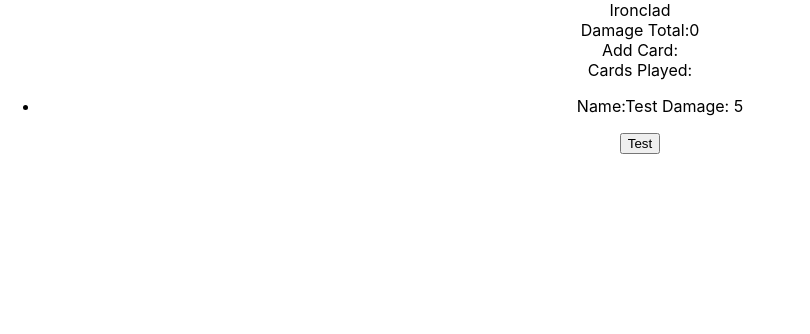
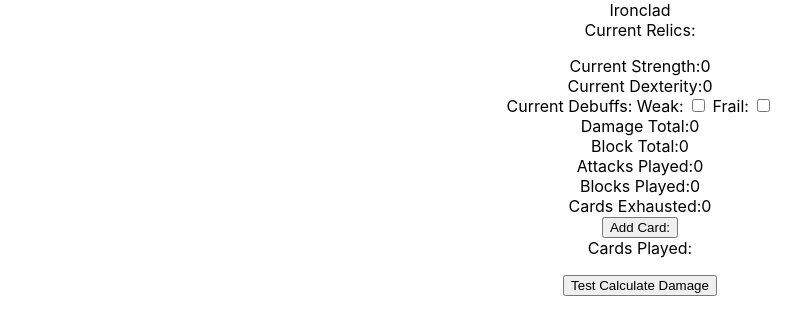
Before and after one commit to Pfdiamond13/spireslayer, a React (Create React App) app: page / in a window 1280 px wide. Shown: the top 334 px of the page, without its empty margins (0-810 px from the left). Built offline with nearby package versions, Linux system fonts and the light colour scheme.

Commit message:
Implement basic attr and functionality

```diff
--- a/src/App.tsx
+++ b/src/App.tsx
@@ -1,72 +1,171 @@
 import React from 'react';
 import './App.css';
+
+// TODO Figure out how to do exhaust cards
 
 interface Props {
 }
 
 interface State {
   dmgTotal: number
-  listOfCardsPlayed: {name: string, dmg: number}[]
+  blockTotal: number
+  listOfCardsPlayed: {name: string, dmg: number, block: number, type: string}[]
+  strength: number,
+  dexterity: number,
+  selfIsWeak: boolean,
+  selfIsFrail: boolean,
+  enemyIsVunerable: boolean,
+  listOfRelics: { name: string, attr:string }[],
+  numberOfAttacks: number,
+  numberOfBlocks: number,
+  cardsExhausted: number,
 }
 class App extends React.Component< Props, State > {
   constructor(props: Props) {
     super(props);
-    this.state = { dmgTotal: 0, listOfCardsPlayed: [{ name: 'Test', dmg: 5 }] };
+    this.state = {
+      dmgTotal: 0,
+      blockTotal: 0,
+      listOfCardsPlayed: [],
+      strength: 0,
+      dexterity: 0,
+      selfIsWeak: false,
+      selfIsFrail: false,
+      enemyIsVunerable: false,
+      listOfRelics: [],
+      numberOfAttacks: 0,
+      numberOfBlocks: 0,
+      cardsExhausted: 0,
+    };
   }
 
+  // Change 0.25 to dynamic if certain relic
+  // Update function to be based on per card not total?
+  // Change how str works here currently broken on weak
+  // Update to increment number of Attacks played
   calculateDamge = () => {
-    let basicDamage = this.state.listOfCardsPlayed.reduce((acc, obj) => (acc + obj.dmg), 0);
+    const { listOfCardsPlayed, selfIsWeak, enemyIsVunerable, strength } = this.state;
+    let basicDamage = listOfCardsPlayed.reduce((acc, obj) => (acc + obj.dmg), 0);
+    if (selfIsWeak) {
+      basicDamage = Math.floor(basicDamage - (basicDamage * 0.25));
+    }
+    if (enemyIsVunerable) {
+      basicDamage = Math.floor(basicDamage + (basicDamage * 0.50));
+    }
+    if (strength > 0 || strength < 0) {
+      basicDamage += (listOfCardsPlayed.length * strength);
+    }
     this.setState({ dmgTotal: basicDamage });
   }
 
+  // Change 0.25 to dynamic if certain relic
+  // Update function to be based on per card not total?
+  // Change how dex works here, currently broken with frail
+  // Update to increment number of blocks played
+  calculateBlock = () => {
+    const { listOfCardsPlayed, selfIsFrail, dexterity } = this.state;
+    let basicBlock = listOfCardsPlayed.reduce((acc, obj) => (acc + obj.block), 0);
+    if (selfIsFrail) {
+      basicBlock = Math.floor(basicBlock - (basicBlock * 0.25));
+    }
+    if (dexterity > 0 || dexterity < 0) {
+      basicBlock += (listOfCardsPlayed.length * dexterity);
+    }
+    this.setState({ blockTotal: basicBlock });
+  }
+
+  // Replace static data with real cards
+  // Cards need to show how dmg is effected by dmg or buffs/debuffs
+  addCard = () => {
+    this.setState({ listOfCardsPlayed: [...this.state.listOfCardsPlayed, { name: 'Strike', dmg: 6, block: 0, type: 'attack' }] });
+  }
+
+  // Ask Ben about this type
+  controlDebuff = (e: any) => {
+    if (e.target.value === 'frail') {
+      this.setState((prevState) => ({ selfIsFrail: !prevState.selfIsFrail }));
+    } else {
+      this.setState((prevState) => ({ selfIsWeak: !prevState.selfIsWeak }));
+    }
+  }
+
   render() {
-    const { dmgTotal, listOfCardsPlayed } = this.state;
-    const cardsPlayed = listOfCardsPlayed.map((card) => <li>Name:{card.name} Damage: {card.dmg}</li>);
+    const {
+      dmgTotal,
+      listOfCardsPlayed,
+      strength,
+      dexterity,
+      blockTotal,
+      listOfRelics,
+      numberOfAttacks,
+      numberOfBlocks,
+      cardsExhausted,
+    } = this.state;
+
+    const cardsPlayed = listOfCardsPlayed.map((card) => (
+      <li>
+        Name:
+        {card.name}
+        Damage:
+        {card.dmg}
+      </li>
+    ));
+
+    const relics = listOfRelics.map((relic) => (
+      <li>
+        Name:
+        {relic.name}
+      </li>
+    ));
+
     return (
       <div className="App">
         <div>Ironclad</div>
+        <div>Current Relics:</div>
+        <ul>{relics}</ul>
+        <div>
+          Current Strength:
+          {strength}
+        </div>
+        <div>
+          Current Dexterity:
+          {dexterity}
+        </div>
+        <div>
+          Current Debuffs:
+          <label> Weak: </label>
+          <input type="checkbox" value="weak" name="weak" onChange={(e) => this.controlDebuff(e)} />
+          <label> Frail: </label>
+          <input type="checkbox" value="frail" onChange={(e) => this.controlDebuff(e)} />
+        </div>
         <div>
           Damage Total:
           {dmgTotal}
         </div>
-        <div>Add Card:</div>
+        <div>
+          Block Total:
+          {blockTotal}
+        </div>
+        <div>
+          Attacks Played:
+          {numberOfAttacks}
+        </div>
+        <div>
+          Blocks Played:
+          {numberOfBlocks}
+        </div>
+        <div>
+          Cards Exhausted:
+          {cardsExhausted}
+        </div>
+        <button type="button" onClick={this.addCard}>Add Card:</button>
         <div>Cards Played:</div>
         <ul>{cardsPlayed}</ul>
-        <button onClick={this.calculateDamge}>Test</button>
+        {/* Remove this button and make function update on state change of cards played */}
+        <button type="button" onClick={this.calculateDamge}>Test Calculate Damage</button>
       </div>
     );
   }
 }
 
 export default App;
-
-// import React from 'react';
-
-// interface Props {
-//   currentChannel: string;
-//   height: string;
-//   width: string;
-//   frameBorder: string;
-//   scrolling: string;
-//   allowFullScreen: boolean;
-// }
-// const TwitchPlayer: React.FC<Props> = ({
-//   currentChannel, height, width, frameBorder, scrolling, allowFullScreen,
-// }) => {
-//   return (
-//     <div className="App">
-//       <iframe
-//         title="twitchPlayer"
-//         src={`https://player.twitch.tv/?channel=${currentChannel}`}
-//         height={height}
-//         width={width}
-//         frameBorder={frameBorder}
-//         scrolling={scrolling}
-//         allowFullScreen={allowFullScreen}
-//       />
-//      </div>
-//   );
-// };
-
-
-// export default TwitchPlayer;
```
